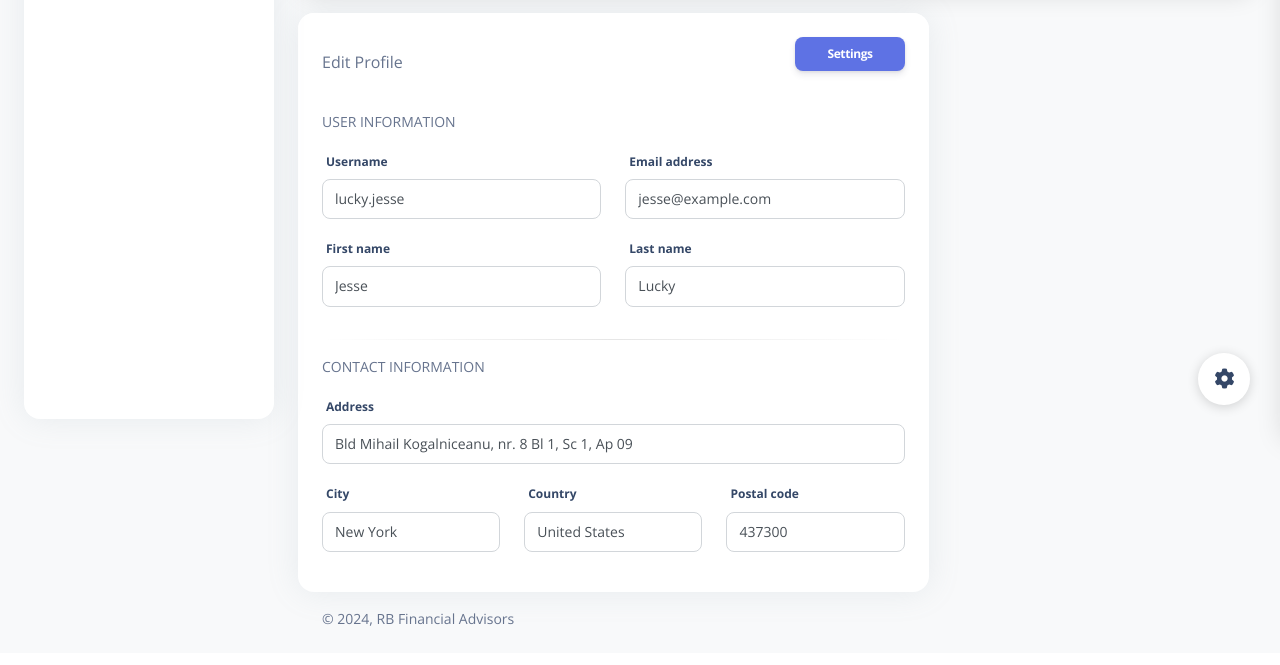
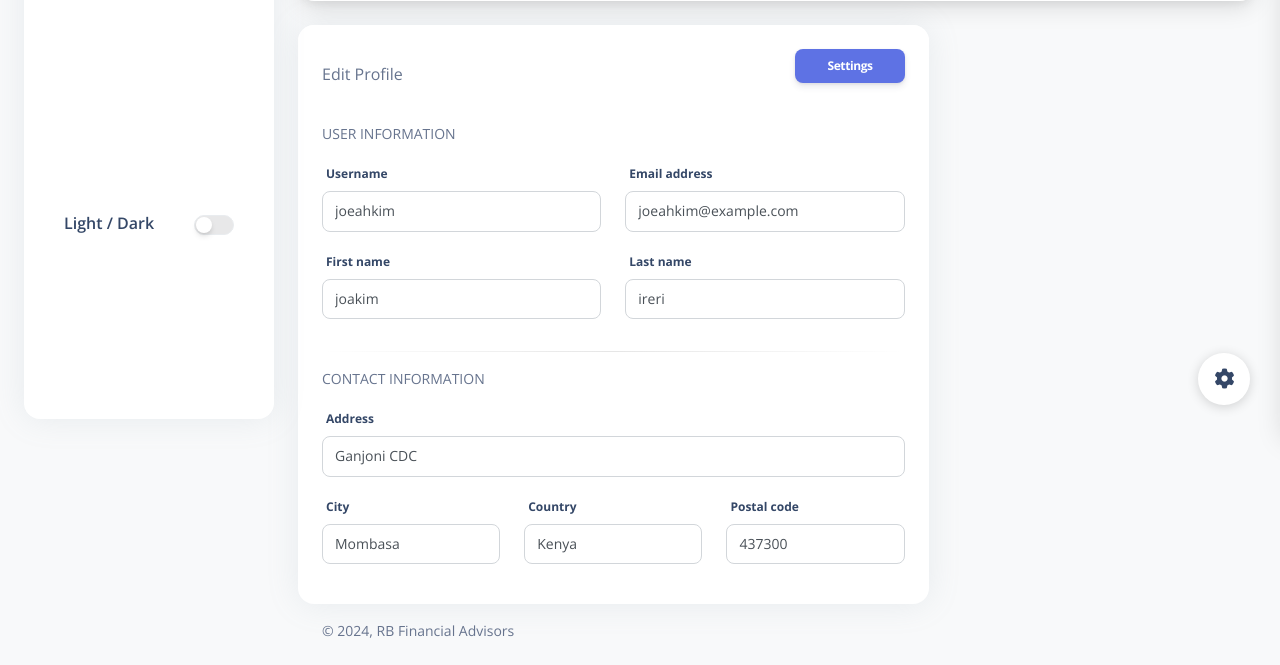
Before and after one commit to joeahkim/RB-Advisors, a PHP site: page /RB/profile.html in a window 1280 px wide. Shown: the part 365-1030 px from the top of the page. Before the commit the page ends 991 px from the top, so only its background shows below. Run offline with PHP 8.4, Linux system fonts and the light colour scheme; some libraries are stand-ins or nearby versions.

Commit message:
new file:   assets/img/kim.jpg 	modified:   dashboard.php 	modified:   profile.html

```diff
--- a/profile.html
+++ b/profile.html
@@ -65,6 +65,21 @@
       </ul>
     </div>
 
+    <div class="sidenav-footer mx-3 ">
+      <div class="card card-plain shadow-none" id="sidenavCard">
+        <div class="card-body pt-sm-3 pt-0 overflow-auto">
+
+          <div class="mt-2 mb-5 d-flex">
+            <h6 class="mb-0">Light / Dark</h6>
+            <div class="form-check form-switch ps-0 ms-auto my-auto">
+              <input class="form-check-input mt-1 ms-auto" type="checkbox" id="dark-version" onclick="darkMode(this)">
+            </div>
+          </div>
+
+        </div>
+      </div>
+    </div>
+
   </aside>
   <div class="main-content position-relative max-height-vh-100 h-100">
     <div class="card shadow-lg mx-4 card-profile-bottom">
@@ -72,13 +87,13 @@
         <div class="row gx-4">
           <div class="col-auto">
             <div class="avatar avatar-xl position-relative">
-              <img src="./assets/img/team-1.jpg" alt="profile_image" class="w-100 border-radius-lg shadow-sm">
+              <img src="./assets/img/kim.jpg" alt="profile_image" class="w-100 border-radius-lg shadow-sm">
             </div>
           </div>
           <div class="col-auto my-auto">
             <div class="h-100">
               <h5 class="mb-1">
-                Sayo Kravits
+                joakim ireri
               </h5>
 
             </div>
@@ -121,25 +136,25 @@
                 <div class="col-md-6">
                   <div class="form-group">
                     <label for="example-text-input" class="form-control-label">Username</label>
-                    <input class="form-control" type="text" value="lucky.jesse">
+                    <input class="form-control" type="text" value="joeahkim">
                   </div>
                 </div>
                 <div class="col-md-6">
                   <div class="form-group">
                     <label for="example-text-input" class="form-control-label">Email address</label>
-                    <input class="form-control" type="email" value="jesse@example.com">
+                    <input class="form-control" type="email" value="joeahkim@example.com">
                   </div>
                 </div>
                 <div class="col-md-6">
                   <div class="form-group">
                     <label for="example-text-input" class="form-control-label">First name</label>
-                    <input class="form-control" type="text" value="Jesse">
+                    <input class="form-control" type="text" value="joakim">
                   </div>
                 </div>
                 <div class="col-md-6">
                   <div class="form-group">
                     <label for="example-text-input" class="form-control-label">Last name</label>
-                    <input class="form-control" type="text" value="Lucky">
+                    <input class="form-control" type="text" value="ireri">
                   </div>
                 </div>
               </div>
@@ -149,19 +164,19 @@
                 <div class="col-md-12">
                   <div class="form-group">
                     <label for="example-text-input" class="form-control-label">Address</label>
-                    <input class="form-control" type="text" value="Bld Mihail Kogalniceanu, nr. 8 Bl 1, Sc 1, Ap 09">
+                    <input class="form-control" type="text" value="Ganjoni CDC ">
                   </div>
                 </div>
                 <div class="col-md-4">
                   <div class="form-group">
                     <label for="example-text-input" class="form-control-label">City</label>
-                    <input class="form-control" type="text" value="New York">
+                    <input class="form-control" type="text" value="Mombasa">
                   </div>
                 </div>
                 <div class="col-md-4">
                   <div class="form-group">
                     <label for="example-text-input" class="form-control-label">Country</label>
-                    <input class="form-control" type="text" value="United States">
+                    <input class="form-control" type="text" value="Kenya">
                   </div>
                 </div>
                 <div class="col-md-4">
@@ -208,64 +223,9 @@
     </a>
     <div class="card shadow-lg">
       <div class="card-header pb-0 pt-3 ">
-        <div class="float-start">
-          <h5 class="mt-3 mb-0">Argon Configurator</h5>
-          <p>See our dashboard options.</p>
-        </div>
-        <div class="float-end mt-4">
-          <button class="btn btn-link text-dark p-0 fixed-plugin-close-button">
-            <i class="fa fa-close"></i>
-          </button>
-        </div>
         <!-- End Toggle Button -->
       </div>
-      <hr class="horizontal dark my-1">
-      <div class="card-body pt-sm-3 pt-0 overflow-auto">
-        <!-- Sidebar Backgrounds -->
-        <div>
-          <h6 class="mb-0">Sidebar Colors</h6>
-        </div>
-        <a href="javascript:void(0)" class="switch-trigger background-color">
-          <div class="badge-colors my-2 text-start">
-            <span class="badge filter bg-gradient-primary active" data-color="primary" onclick="sidebarColor(this)"></span>
-            <span class="badge filter bg-gradient-dark" data-color="dark" onclick="sidebarColor(this)"></span>
-            <span class="badge filter bg-gradient-info" data-color="info" onclick="sidebarColor(this)"></span>
-            <span class="badge filter bg-gradient-success" data-color="success" onclick="sidebarColor(this)"></span>
-            <span class="badge filter bg-gradient-warning" data-color="warning" onclick="sidebarColor(this)"></span>
-            <span class="badge filter bg-gradient-danger" data-color="danger" onclick="sidebarColor(this)"></span>
-          </div>
-        </a>
-        <!-- Sidenav Type -->
-        <div class="mt-3">
-          <h6 class="mb-0">Sidenav Type</h6>
-          <p class="text-sm">Choose between 2 different sidenav types.</p>
-        </div>
-        <div class="d-flex">
-          <button class="btn bg-gradient-primary w-100 px-3 mb-2 active me-2" data-class="bg-white" onclick="sidebarType(this)">White</button>
-          <button class="btn bg-gradient-primary w-100 px-3 mb-2" data-class="bg-default" onclick="sidebarType(this)">Dark</button>
-        </div>
-        <p class="text-sm d-xl-none d-block mt-2">You can change the sidenav type just on desktop view.</p>
-        <!-- Navbar Fixed -->
-        <hr class="horizontal dark my-sm-4">
-        <div class="mt-2 mb-5 d-flex">
-          <h6 class="mb-0">Light / Dark</h6>
-          <div class="form-check form-switch ps-0 ms-auto my-auto">
-            <input class="form-check-input mt-1 ms-auto" type="checkbox" id="dark-version" onclick="darkMode(this)">
-          </div>
-        </div>
-        <a class="btn bg-gradient-dark w-100" href="https://www.creative-tim.com/product/argon-dashboard">Free Download</a>
-        <a class="btn btn-outline-dark w-100" href="https://www.creative-tim.com/learning-lab/bootstrap/license/argon-dashboard">View documentation</a>
-        <div class="w-100 text-center">
-          <a class="github-button" href="https://github.com/creativetimofficial/argon-dashboard" data-icon="octicon-star" data-size="large" data-show-count="true" aria-label="Star creativetimofficial/argon-dashboard on GitHub">Star</a>
-          <h6 class="mt-3">Thank you for sharing!</h6>
-          <a href="https://twitter.com/intent/tweet?text=Check%20Argon%20Dashboard%20made%20by%20%40CreativeTim%20%23webdesign%20%23dashboard%20%23bootstrap5&amp;url=https%3A%2F%2Fwww.creative-tim.com%2Fproduct%2Fargon-dashboard" class="btn btn-dark mb-0 me-2" target="_blank">
-            <i class="fab fa-twitter me-1" aria-hidden="true"></i> Tweet
-          </a>
-          <a href="https://www.facebook.com/sharer/sharer.php?u=https://www.creative-tim.com/product/argon-dashboard" class="btn btn-dark mb-0 me-2" target="_blank">
-            <i class="fab fa-facebook-square me-1" aria-hidden="true"></i> Share
-          </a>
-        </div>
-      </div>
+
     </div>
   </div>
   <!--   Core JS Files   -->
```
Also changed, not shown: dashboard.php (+17 -2 lines), assets/img/kim.jpg (added).
